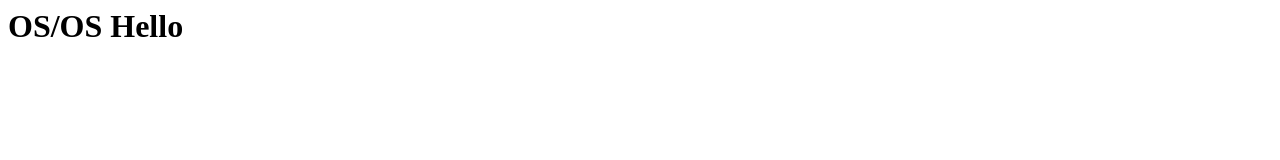
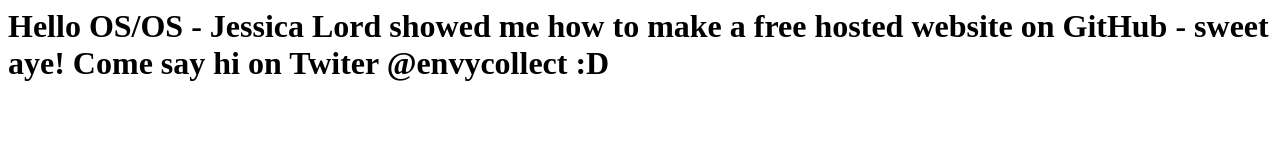
Before and after one commit to nicolewilliams16/osos-demo, a plain HTML site: page index.html in a window 1280 px wide. Drawn offline with Linux system fonts and the light colour scheme.

Commit message:
Update index.html

```diff
--- a/index.html
+++ b/index.html
@@ -1,3 +1,3 @@
 <html>
-  <h1> OS/OS Hello </h1>
+  <h1> Hello OS/OS - Jessica Lord showed me how to make a free hosted website on GitHub - sweet aye! Come say hi on Twiter @envycollect :D </h1>
 </html>
```
